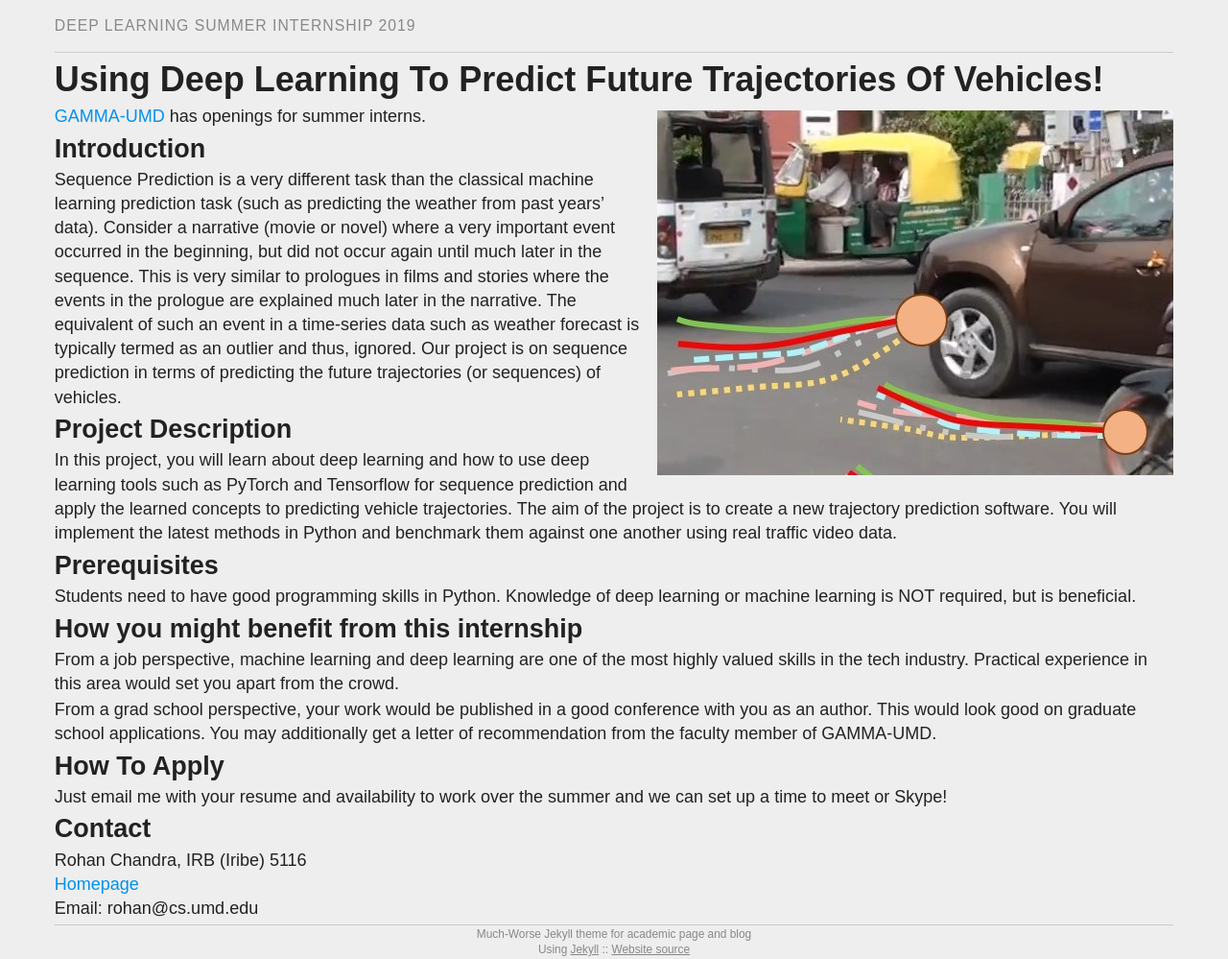
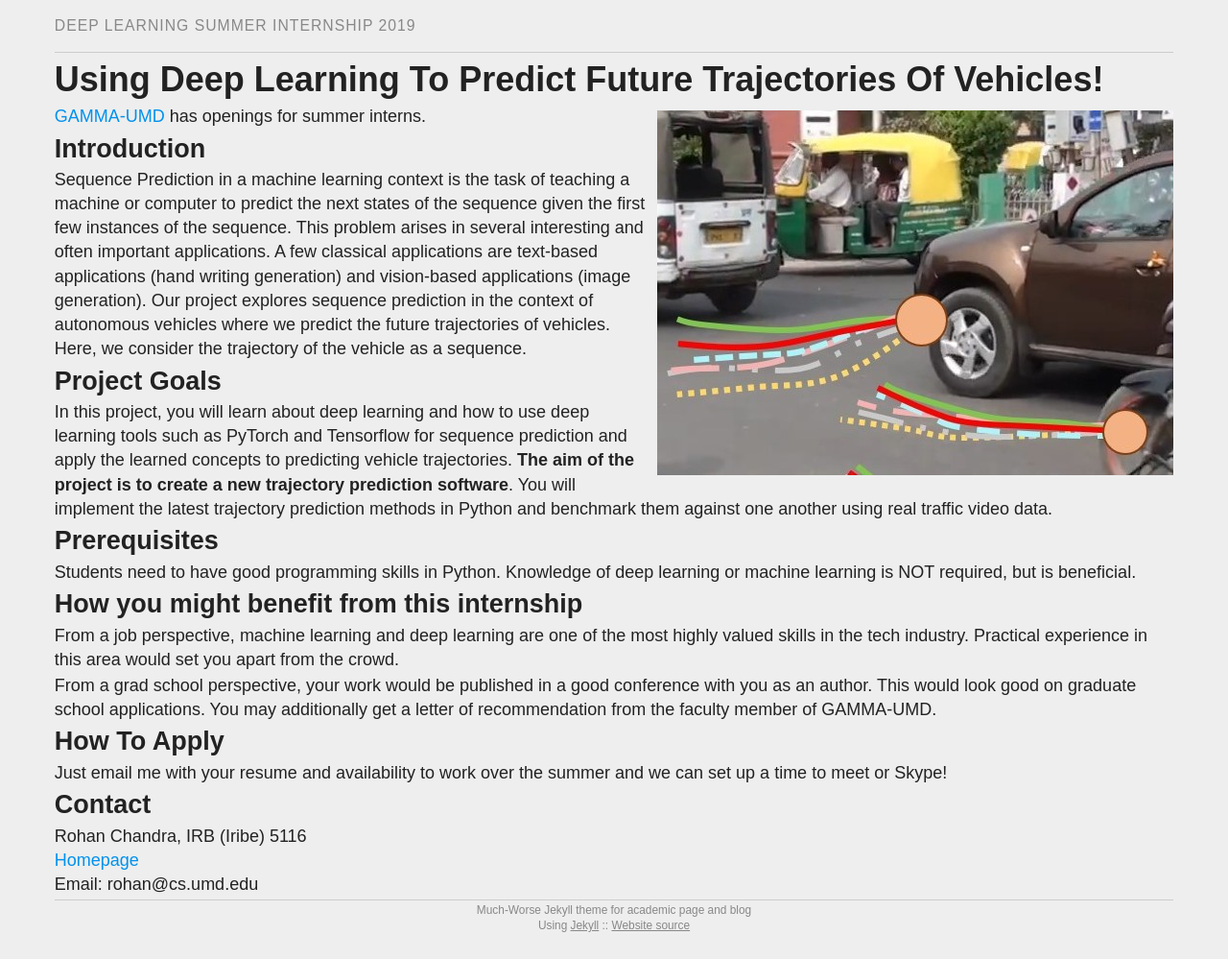
Before and after one commit to rohanchandra30/GammaSummer2019, a Jekyll site: the page built from index.md, in a window 1280 px wide. Shown: the whole page at 96% size. Built offline with Jekyll 4.4.1, drawn with Linux system fonts in a browser that asks for light colours; after the commit the page ends 974 px from its top, so only the background shows below that.

Commit message:
minor changes

```diff
--- a/index.md
+++ b/index.md
@@ -9,11 +9,11 @@ permalink: /
 [GAMMA-UMD](http://gamma.web.unc.edu/) has openings for summer interns.
 
 ## Introduction
-Sequence Prediction is a very different task than the classical machine learning prediction task (such as predicting the weather from past years' data). Consider a narrative (movie or novel) where a very important event occurred in the beginning, but did not occur again until much later in the sequence. This is very similar to prologues in films and stories where the events in the prologue are explained much later in the narrative. The equivalent of such an event in a time-series data such as weather forecast is typically termed as an outlier and thus, ignored. Our project is on sequence prediction in terms of predicting the future trajectories (or sequences) of vehicles.
+Sequence Prediction in a machine learning context is the task of teaching a machine or computer to predict the next states of the sequence given the first few instances of the sequence. This problem arises in several interesting and often important applications. A few classical applications are text-based applications (hand writing generation) and vision-based applications (image generation). Our project explores sequence prediction in the context of autonomous vehicles where we predict the future trajectories of vehicles. Here, we consider the trajectory of the vehicle as a sequence.
 
-## Project Description
+## Project Goals
 <!-- In this modern *Deep Learning* age, several new approaches to trajectory prediction have emerged. However, despite the recent explosion of work in this area, surprisingly little has been done to build efficient, practical implementations of these new methods, and benchmark them against one another. -->
-In this project, you will learn about deep learning and how to use deep learning tools such as PyTorch and Tensorflow for sequence prediction and apply the learned concepts to predicting vehicle trajectories. The aim of the project is to create a new trajectory prediction software. You will implement the latest methods in Python 	and benchmark them against one another using real traffic video data.
+In this project, you will learn about deep learning and how to use deep learning tools such as PyTorch and Tensorflow for sequence prediction and apply the learned concepts to predicting vehicle trajectories. **The aim of the project is to create a new trajectory prediction software**. You will implement the latest trajectory prediction methods in Python	and benchmark them against one another using real traffic video data.
 
 ## Prerequisites
 Students need to have good programming skills in Python. Knowledge of deep learning or machine learning is NOT required, but is beneficial.
```
Also changed, not shown: 2 other files.
